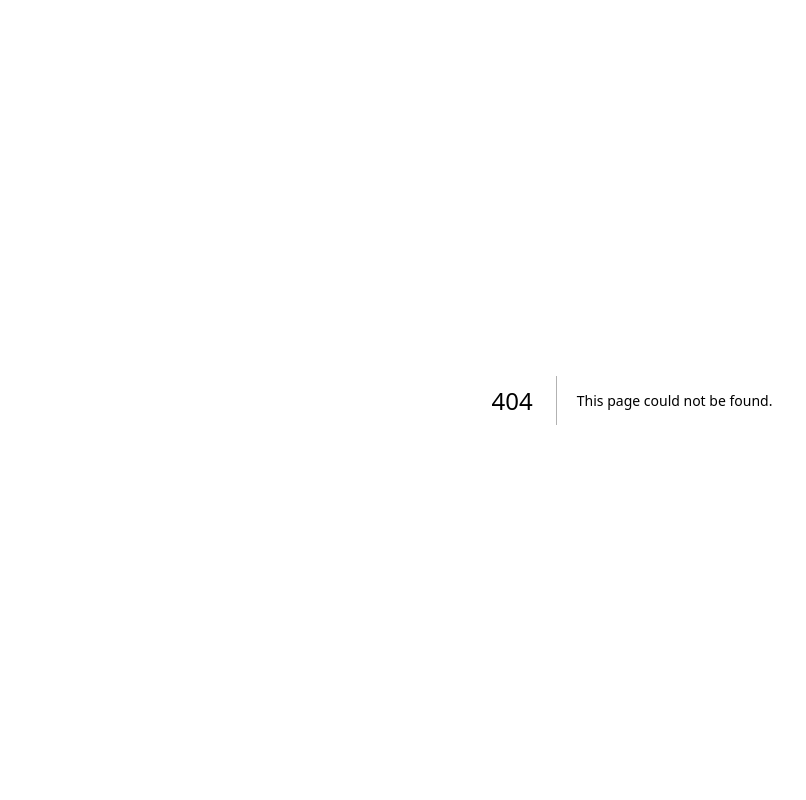
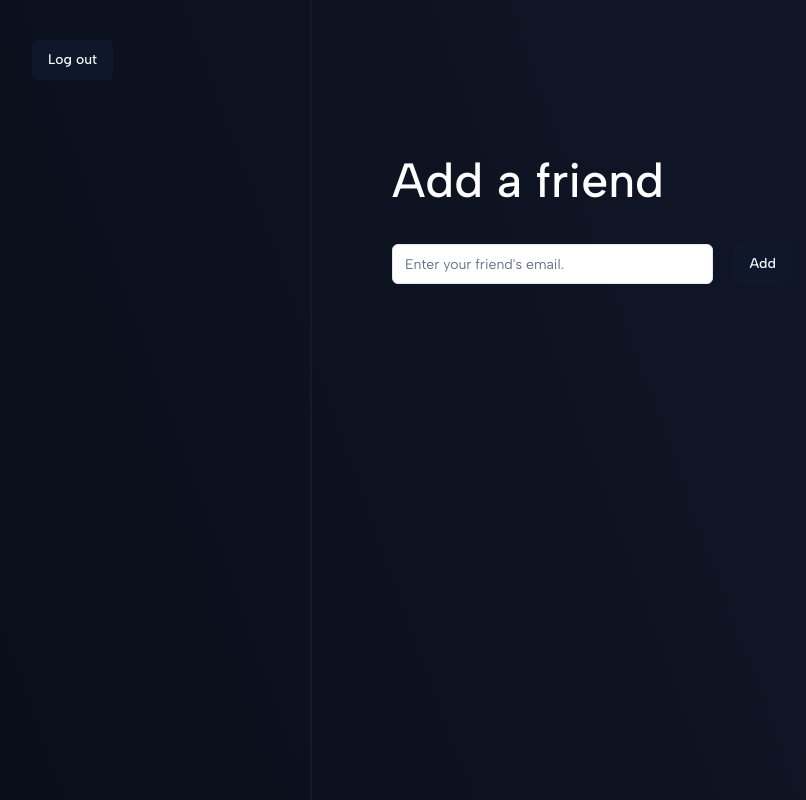
Before and after one commit to Ayush-Singh24/WhisperWire-FE, a Next.js app: page /add in a window 1280 px wide. Before the commit this address had no page. Shown: the whole page, without its empty margins (8-814 px from the left). Built offline with nearby package versions, Linux system fonts and the light colour scheme; no server answers.

Commit message:
ui: basic dashboard and add friend page layout

```diff
--- /dev/null
+++ b/src/app/(protected)/add/page.tsx
@@ -0,0 +1,61 @@
+"use client";
+
+import { Button } from "@/components/ui/button";
+import {
+  Form,
+  FormControl,
+  FormDescription,
+  FormField,
+  FormItem,
+  FormLabel,
+  FormMessage,
+} from "@/components/ui/form";
+import { Input } from "@/components/ui/input";
+import { FriendRequestSchema } from "@/schemas";
+import { zodResolver } from "@hookform/resolvers/zod";
+import { useForm } from "react-hook-form";
+import { z } from "zod";
+export default function AddFriend() {
+  const form = useForm<z.infer<typeof FriendRequestSchema>>({
+    resolver: zodResolver(FriendRequestSchema),
+    defaultValues: {
+      email: "",
+    },
+  });
+
+  const onSubmit = (values: z.infer<typeof FriendRequestSchema>) => {
+    console.log(values);
+  };
+  return (
+    <section className="flex rounded items-center text-white h-1/2 p-10">
+      <Form {...form}>
+        <form
+          onSubmit={form.handleSubmit(onSubmit)}
+          className="space-y-8 w-1/2"
+        >
+          <FormField
+            control={form.control}
+            name="email"
+            render={({ field }) => (
+              <FormItem className="flex flex-col gap-8">
+                <FormLabel className="text-5xl">Add a friend</FormLabel>
+                <div>
+                  <FormControl>
+                    <div className="flex gap-5 w-full">
+                      <Input
+                        placeholder="Enter your friend's email."
+                        {...field}
+                      />
+                      <Button type="submit">Add</Button>
+                    </div>
+                  </FormControl>
+                  <FormMessage />
+                </div>
+              </FormItem>
+            )}
+          />
+        </form>
+      </Form>
+    </section>
+  );
+}
--- a/src/app/(protected)/home/page.tsx
+++ b/src/app/(protected)/home/page.tsx
@@ -1,20 +1,8 @@
 import { auth, signOut } from "@/auth";
 
-export default function Home() {
-  const session = auth();
+export default async function Home() {
+  const session = await auth();
   return (
-    <section className="w-screen h-screen flex">
-      <div className="w-1/4 bg-green-400 p-10">
-        <form
-          action={async () => {
-            "use server";
-            await signOut();
-          }}
-        >
-          <button type="submit">Log out</button>
-        </form>
-      </div>
-      <div className="w-3/4 bg-orange-500 p-10">sup</div>
-    </section>
+    <div className="w-3/4 bg-orange-500 p-10">{JSON.stringify(session)}</div>
   );
 }
--- /dev/null
+++ b/src/app/(protected)/layout.tsx
@@ -0,0 +1,24 @@
+import { signOut } from "@/auth";
+import { Button } from "@/components/ui/button";
+
+export default function DashboardLayout({
+  children,
+}: {
+  children: React.ReactNode;
+}) {
+  return (
+    <section className="w-screen h-screen flex">
+      <div className="w-1/4 p-10 border-r-2 border-r-primary-color-light">
+        <form
+          action={async () => {
+            "use server";
+            await signOut();
+          }}
+        >
+          <Button type="submit">Log out</Button>
+        </form>
+      </div>
+      <div className="w-3/4 p-10">{children}</div>
+    </section>
+  );
+}
--- a/src/schemas/index.ts
+++ b/src/schemas/index.ts
@@ -48,3 +48,9 @@ export const NewPasswordSchema = z
       }
     );
   });
+
+export const FriendRequestSchema = z.object({
+  email: z
+    .string({ required_error: "Email is required." })
+    .email("Enter an email."),
+});
```
